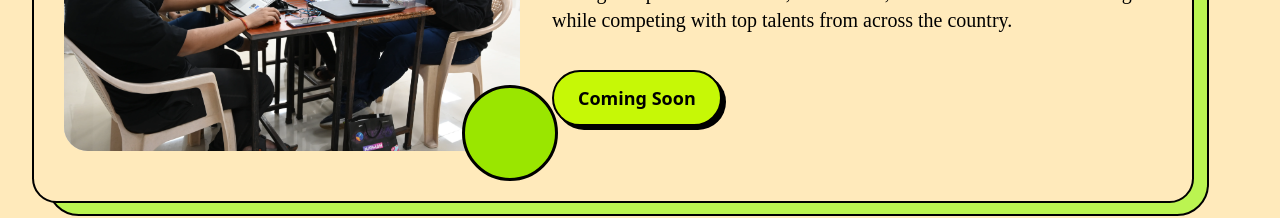
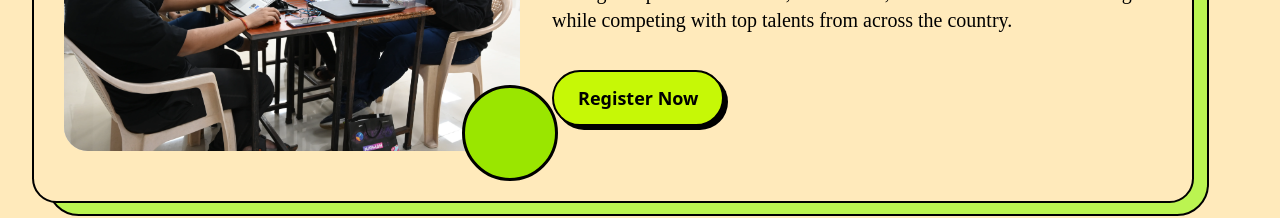
Before and after one commit to p-society/d3-web, a React (Vite) app: page /events in a window 1280 px wide. Shown: the part 576-794 px from the top of the page. Built offline with nearby package versions, Linux system fonts and the light colour scheme; a web font is replaced by a local one.

Commit message:
feat: add unstop links
Signed-off-by: Spandan Hota <spandanhota2005@outlook.com>

```diff
--- a/src/components/events/Foreground-card.jsx
+++ b/src/components/events/Foreground-card.jsx
@@ -72,7 +72,7 @@ const ForegroundCard = ({
         </p>
 
         <Button href={applyLink} className="w-full md:w-auto">
-          Coming Soon
+          Register Now
         </Button>
       </div>
     </div>
--- a/src/pages/Event.jsx
+++ b/src/pages/Event.jsx
@@ -20,7 +20,8 @@ const eventsData = [
     eventName: 'Rewind and Recode',
     eventDescription:
       'Gear up for the ultimate national-level hackathon, a 24-hour non-stop coding competition. Innovate, collaborate, and solve real-world challenges while competing with top talents from across the country.',
-    applyLink: '',
+    applyLink:
+      'https://unstop.com/hackathons/rewind-and-recodeodisha-d3-tech-fest-iiit-bhubaneswar-international-institute-of-information-technology-iiit--1547834',
     color: '#FFEABB',
     image: rr,
   },
@@ -28,7 +29,8 @@ const eventsData = [
     eventName: 'Code-o-lympics',
     eventDescription:
       'Join an ICPC-inspired programming competition where teams of coders solve a series of algorithmic problems. Tackle a variety of computational challenges that test your coding skills, problem-solving abilities, and efficiency.',
-    applyLink: '',
+    applyLink:
+      'https://unstop.com/hackathons/code-o-lympics-d3-tech-fest-iiit-bhubaneswar-international-institute-of-information-technology-iiit-bhubanesw-1563853',
     color: '#ff8c34',
     image: col,
   },
@@ -36,7 +38,8 @@ const eventsData = [
     eventName: 'Workshop.exe',
     eventDescription:
       'Engage in hands-on learning with industry experts in cutting-edge technologies like AI, Blockchain, and Web3. This workshop is designed to provide practical experience and in-depth knowledge in Augmented Reality (AR) and Virtual Reality (VR).',
-    applyLink: '',
+    applyLink:
+      'https://unstop.com/workshops-webinars/workshopexe-d3-tech-fest-iiit-bhubaneswar-international-institute-of-information-technology-bhubanesw-1512447',
     color: '#4271FF',
     image: wrkshp,
   },
@@ -44,7 +47,8 @@ const eventsData = [
     eventName: 'Bits of Past',
     eventDescription:
       'Join us for an inspiring Tech Talk where leading industry experts and innovators dive into the latest trends. This session will spark new ideas, broaden your perspective, and give you a front-row seat to the future of technology.',
-    applyLink: '',
+    applyLink:
+      'https://unstop.com/workshops-webinars/bits-of-past-d3-tech-fest-iiit-bhubaneswar-international-institute-of-information-technology-bhubanes-1512454',
     color: '#FFEABB',
     image: bop,
   },
@@ -52,7 +56,8 @@ const eventsData = [
     eventName: 'Capture the Flag',
     eventDescription:
       'Join the CyberSec Battle and demonstrate your expertise in protecting digital assets and national security. Address critical issues like financial fraud, security breaches, and emerging cyberattacks.',
-    applyLink: '',
+    applyLink:
+      'https://unstop.com/hackathons/capture-the-flag-ctf-d3-tech-fest-iiit-bhubaneswar-international-institute-of-information-technology-iiit-bhu-1570516',
     color: '#ff8c34',
     image: ctf,
   },
@@ -60,7 +65,8 @@ const eventsData = [
     eventName: 'Race of Wings',
     eventDescription:
       'Experience the electrifying world of competitive drone racing where speed meets surgical precision. Pilots must navigate a fast-paced aerial obstacle course, combining throttle with control, focus, and instinct.',
-    applyLink: '',
+    applyLink:
+      'https://unstop.com/competitions/race-of-wings-d3-tech-fest-iiit-bhubaneswar-international-institute-of-information-technology-iiit-bhubanes-1555951',
     color: '#4271FF',
     image: row,
   },
@@ -68,7 +74,8 @@ const eventsData = [
     eventName: 'Terra Trek',
     eventDescription:
       'Welcome to the ultimate all-terrain robotics challenge where teams design a mobile robot to navigate complex multi-surface courses. Compete in record time on sand, gravel, and slopes with minimum loss of stability and control.',
-    applyLink: '',
+    applyLink:
+      'https://unstop.com/competitions/terratrek-d3-tech-fest-iiit-bhubaneswar-international-institute-of-information-technology-bhubaneswar-1561048',
     color: '#FFEABB',
     image: tt,
   },
@@ -76,7 +83,8 @@ const eventsData = [
     eventName: 'Robo Rogue',
     eventDescription:
       'Step into the arena for an adrenaline-charged RoboSoccer challenge where bots dribble, pass, and score in a mini soccer field. It’s a battle of agility, strategy, and engineering finesse to decide the champions. ',
-    applyLink: '',
+    applyLink:
+      'https://unstop.com/competitions/roborogue-d3-tech-fest-iiit-bhubaneswar-international-institute-of-information-technology-bhubaneswar-1561019',
     color: '#ff8c34',
     image: roborogue,
   },
@@ -84,7 +92,8 @@ const eventsData = [
     eventName: 'Save the Survivors',
     eventDescription:
       'Guide your rescue bot through a disaster zone to save the right victims, whether Alive, Injured, or Dead. Drop them at their designated safe spots using smart moves and quick thinking, with no human help allowed!',
-    applyLink: '',
+    applyLink:
+      'https://unstop.com/competitions/save-the-survivor-d3-tech-fest-iiit-bhubaneswar-international-institute-of-information-technology-iiit-bhub-1562135',
     color: '#4271FF',
     image: sts,
   },
```
